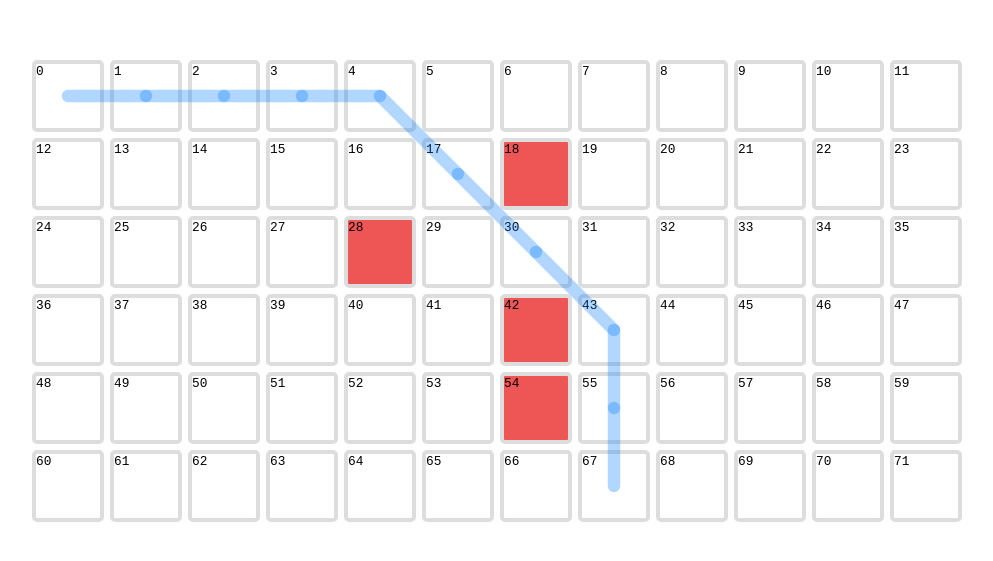
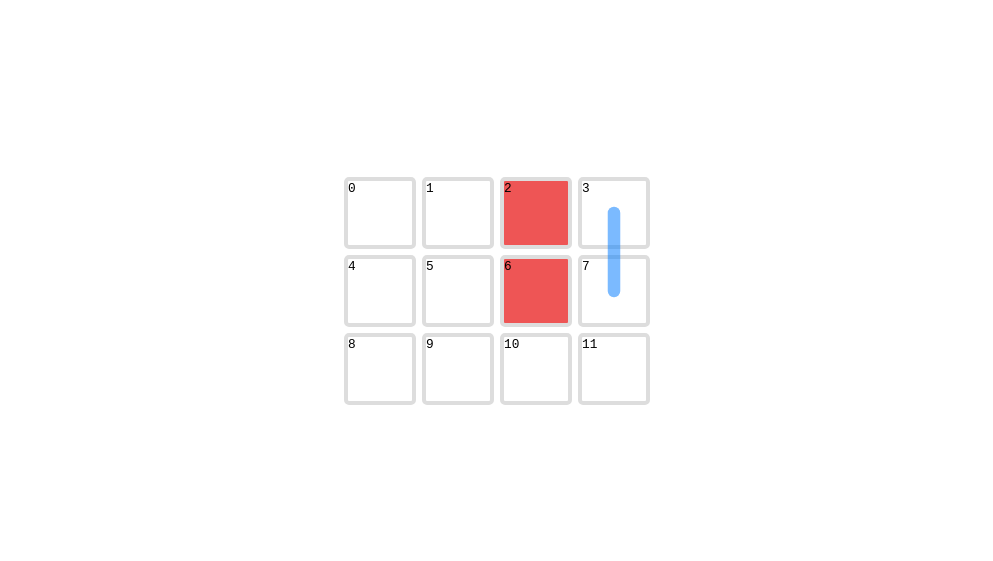
Before and after one commit to khayal0/dijkstras-algorithm, a React (Create React App) app: page / in a window 1280 px wide. Shown: the part 109-670 px from the top of the page, without its empty margins (143-1136 px from the left). Built offline with nearby package versions, Linux system fonts and the light colour scheme.

Commit message:
first iteration refactored

```diff
--- a/src/components/Board/index.scss
+++ b/src/components/Board/index.scss
@@ -1,5 +1,5 @@
 .board {
   display: grid;
-  grid-template-columns: repeat(12, 1fr);
+  grid-template-columns: repeat(4, 1fr);
   gap: 0.375rem;
 }
--- a/src/components/Board/index.tsx
+++ b/src/components/Board/index.tsx
@@ -4,69 +4,9 @@ import Square from "../Square";
 import "./index.scss";
 
 function Board() {
-  const targetNode = 67;
+  const targetNode = 11;
 
   const nodes: any = [
-    { neighbors: [] },
-    { neighbors: [] },
-    { neighbors: [] },
-    { neighbors: [] },
-    { neighbors: [] },
-    { neighbors: [] },
-    { neighbors: [] },
-    { neighbors: [] },
-    { neighbors: [] },
-    { neighbors: [] },
-    { neighbors: [] },
-    { neighbors: [] },
-    { neighbors: [] },
-    { neighbors: [] },
-    { neighbors: [] },
-    { neighbors: [] },
-    { neighbors: [] },
-    { neighbors: [] },
-    { neighbors: [] },
-    { neighbors: [] },
-    { neighbors: [] },
-    { neighbors: [] },
-    { neighbors: [] },
-    { neighbors: [] },
-    { neighbors: [] },
-    { neighbors: [] },
-    { neighbors: [] },
-    { neighbors: [] },
-    { neighbors: [] },
-    { neighbors: [] },
-    { neighbors: [] },
-    { neighbors: [] },
-    { neighbors: [] },
-    { neighbors: [] },
-    { neighbors: [] },
-    { neighbors: [] },
-    { neighbors: [] },
-    { neighbors: [] },
-    { neighbors: [] },
-    { neighbors: [] },
-    { neighbors: [] },
-    { neighbors: [] },
-    { neighbors: [] },
-    { neighbors: [] },
-    { neighbors: [] },
-    { neighbors: [] },
-    { neighbors: [] },
-    { neighbors: [] },
-    { neighbors: [] },
-    { neighbors: [] },
-    { neighbors: [] },
-    { neighbors: [] },
-    { neighbors: [] },
-    { neighbors: [] },
-    { neighbors: [] },
-    { neighbors: [] },
-    { neighbors: [] },
-    { neighbors: [] },
-    { neighbors: [] },
-    { neighbors: [] },
     { neighbors: [] },
     { neighbors: [] },
     { neighbors: [] },
@@ -83,7 +23,7 @@ function Board() {
 
   const paths: any = { 0: { path: null, weight: 0 } };
 
-  const blockedNodes = [18, 28, 54, 42];
+  const blockedNodes = [6, 2];
   const visitedNodes: number[] = [...blockedNodes];
 
   const addNeighbors = () => {
@@ -163,14 +103,26 @@ function Board() {
 
   return (
     <div className="board">
-      {nodes.map((_node: any, index: any) => (
-        <Square
-          index={index}
-          key={index}
-          shortestPathArray={shortestPathArray}
-          blocked={blockedNodes.indexOf(index) > -1}
-        />
-      ))}
+      {nodes.map((_node: any, index: any) => {
+        let nextNode = null;
+        if (shortestPathArray.indexOf(index) > -1) {
+          const currentNode = index;
+          const currentNodeIdx = shortestPathArray.indexOf(currentNode);
+          const nextNodeTemp = shortestPathArray[currentNodeIdx + 1];
+          console.log("current node", currentNode, "index", nextNode);
+          if (nextNodeTemp !== undefined) {
+            nextNode = nextNodeTemp;
+          }
+        }
+        return (
+          <Square
+            index={index}
+            key={index}
+            nextNode={nextNode}
+            blocked={blockedNodes.indexOf(index) > -1}
+          />
+        );
+      })}
     </div>
   );
 }
--- a/src/components/Square/index.tsx
+++ b/src/components/Square/index.tsx
@@ -1,23 +1,8 @@
-import { useEffect, useState } from "react";
 import { BOARD } from "../../enums";
 
 import "./index.scss";
 
-function Square({ index, shortestPathArray, blocked }: any) {
-  const [lineDirection, setLineDirection] = useState<any>(null);
-
-  useEffect(() => {
-    if (shortestPathArray.indexOf(index) > -1) {
-      const currentNode = index;
-      const currentNodeIdx = shortestPathArray.indexOf(currentNode);
-      const nextNode = shortestPathArray[currentNodeIdx + 1];
-      console.log("current node", currentNode, "index", nextNode);
-      if (nextNode !== undefined) {
-        setLineDirection([currentNode, nextNode]);
-      }
-    }
-  }, [index, shortestPathArray]);
-
+function Square({ index, blocked, nextNode }: any) {
   const directions = {
     up: { x: "50%", y: "0" },
     down: { x: "50%", y: "100%" },
@@ -30,7 +15,8 @@ function Square({ index, shortestPathArray, blocked }: any) {
   };
 
   const getLinePosition = (): any => {
-    const [currentSquare, targetSquare] = lineDirection;
+    const currentSquare = index;
+    const targetSquare = nextNode;
 
     return {
       "1": directions.left,
@@ -47,7 +33,7 @@ function Square({ index, shortestPathArray, blocked }: any) {
   return (
     <div className={`square ${blocked ? "square--blocked" : ""}`}>
       <span>{index}</span>
-      {lineDirection !== null && (
+      {nextNode !== null && (
         <svg className="square__line-svg">
           <line
             x1="50%"
--- a/src/enums.ts
+++ b/src/enums.ts
@@ -1,4 +1,4 @@
 export enum BOARD {
-  WITH = 12,
-  NODES_COUNT = 72,
+  WITH = 4,
+  NODES_COUNT = 12,
 }
```
